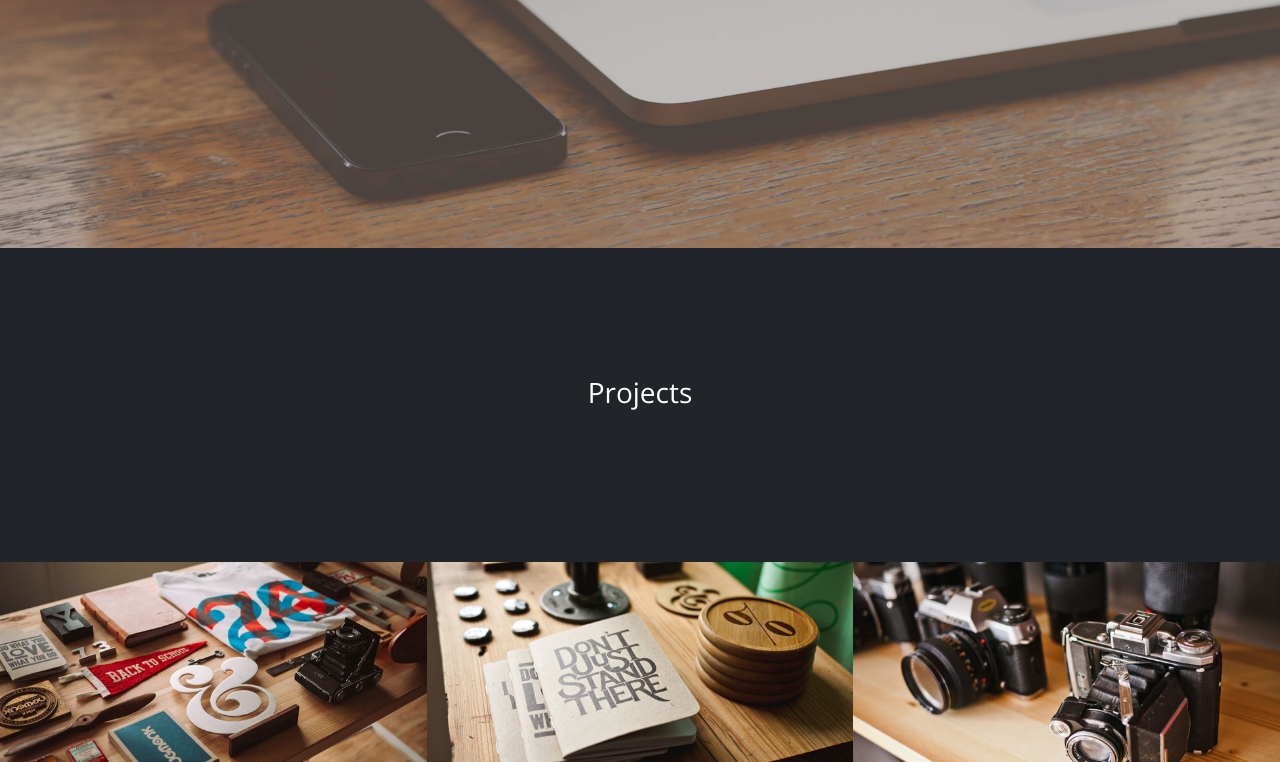
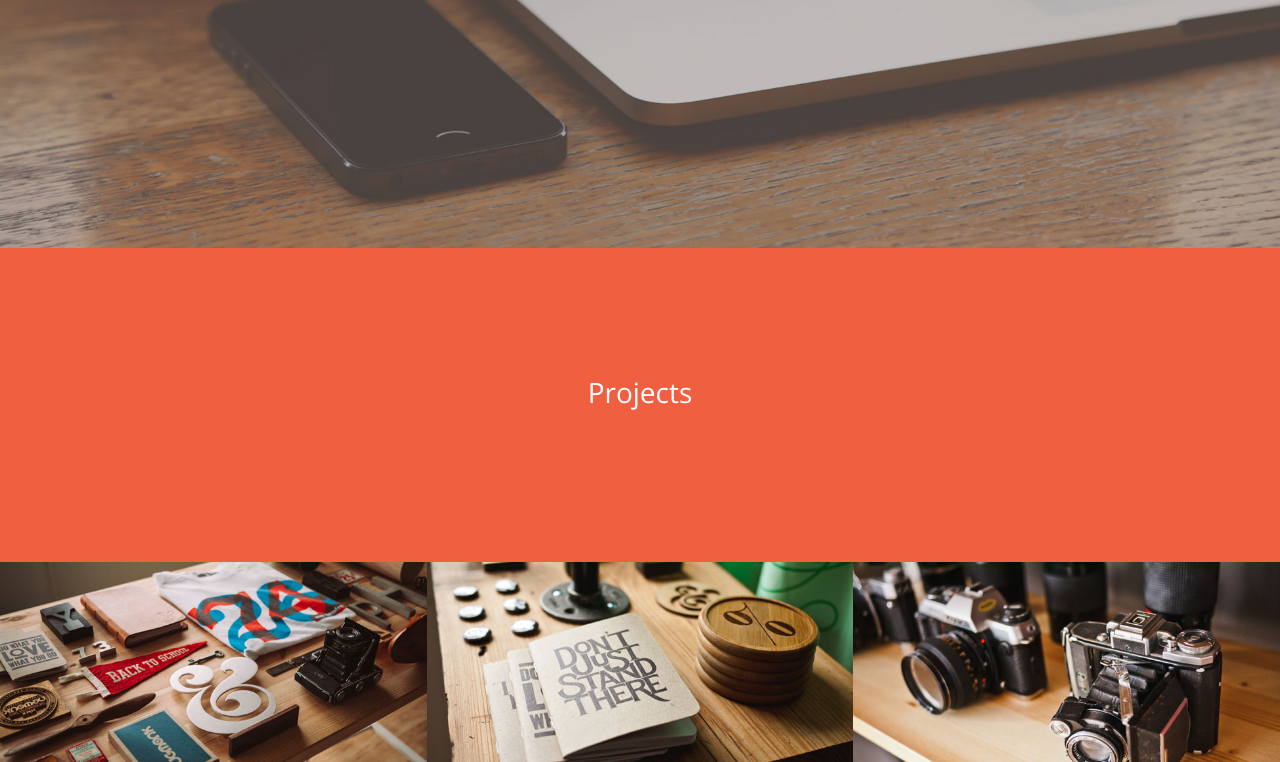
Before and after one commit to 24gaurangi/24gaurangi.github.io, a plain HTML site: page index.html in a window 1280 px wide. Shown: the part 552-1314 px from the top of the page. Drawn offline with nearby package versions, Linux system fonts and the light colour scheme.

Commit message:
Changed index.html

```diff
--- a/index.html
+++ b/index.html
@@ -133,7 +133,7 @@
       </div>
     </section>
 -->
-    <section class="bg-dark text-white">
+    <section class="bg-primary text-white">
       <div class="container text-center">
         <h3 class="mb-4">Projects</h3>
       </div>
```
